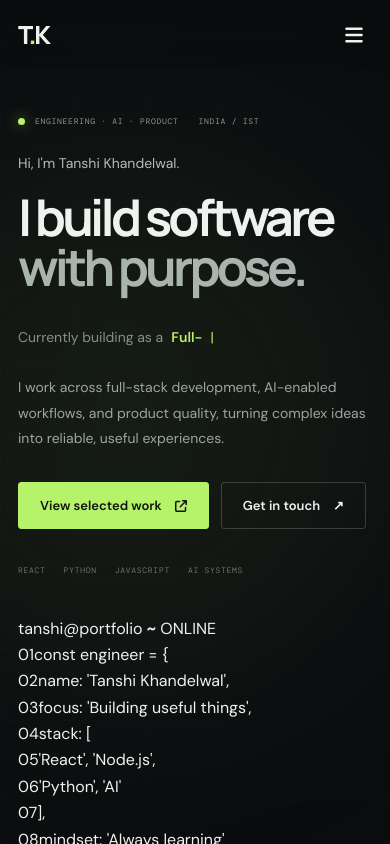
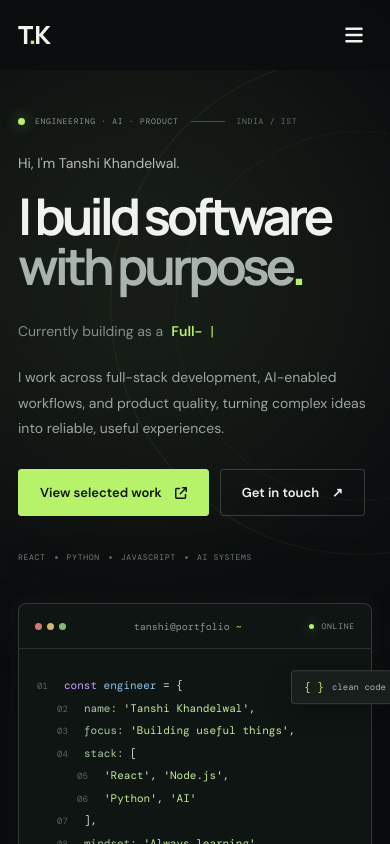
Before and after one commit to tanshi2003/Portfolio_Tanshi, a React (Create React App) app: page / in a window 390 px wide. Shown: the top 844 px of the page. Built offline with nearby package versions, Linux system fonts and the light colour scheme.

Commit message:
Refine home hero layout, animation and responsive styling

```diff
--- a/src/App.css
+++ b/src/App.css
@@ -49,46 +49,84 @@ body.menu-open { overflow: hidden; }
 .mobile-resume { display: none; }
 
 /* Hero */
-.home { display: flex; align-items: center; min-height: 790px; min-height: min(900px, 100svh); padding: 132px 0 80px; overflow: hidden; background: #0b0d0f; }
-.home-grid { position: absolute; inset: 0; opacity: .24; pointer-events: none; background-image: linear-gradient(rgba(200,220,207,.06) 1px, transparent 1px), linear-gradient(90deg, rgba(200,220,207,.06) 1px, transparent 1px); background-size: 72px 72px; mask-image: linear-gradient(90deg, black, transparent 86%); }
-.home-glow { position: absolute; width: 520px; height: 520px; border-radius: 50%; filter: blur(110px); pointer-events: none; }
-.home-glow-one { top: 14%; right: 2%; background: rgba(123,161,83,.10); }
-.home-glow-two { bottom: -35%; left: 18%; background: rgba(84,116,102,.08); }
-.home-layout { position: relative; display: grid; grid-template-columns: minmax(0, 1.4fr) minmax(260px, .6fr); align-items: center; column-gap: 9%; row-gap: 50px; }
-.home-content { max-width: 720px; }
-.eyebrow { display: flex; align-items: center; gap: 10px; color: #8b9690; font-size: 9px; margin-bottom: 30px; }
-.status-dot, .hero-aside-bottom i { width: 7px; height: 7px; flex: 0 0 7px; border-radius: 50%; background: var(--accent); box-shadow: 0 0 14px rgba(182,243,107,.6); }
-.text-1 { margin: 0 0 17px; color: #b4bdb8; font-size: clamp(15px, 1.5vw, 18px); }
-.text-2 { margin: 0; color: var(--text); font-family: 'Manrope', sans-serif; font-size: clamp(54px, 7vw, 94px); font-weight: 700; letter-spacing: -.075em; line-height: .99; }
+.home { position: relative; display: flex; align-items: center; min-height: min(820px, 100svh); padding: 124px 0 96px; overflow: hidden; background: #0b0d0f; isolation: isolate; }
+.home-grid { position: absolute; inset: 0; opacity: .14; pointer-events: none; background-image: linear-gradient(rgba(200,220,207,.07) 1px, transparent 1px), linear-gradient(90deg, rgba(200,220,207,.07) 1px, transparent 1px); background-size: 64px 64px; mask-image: linear-gradient(90deg, black, transparent 90%); }
+.home-glow { position: absolute; width: 440px; height: 440px; border-radius: 50%; filter: blur(105px); pointer-events: none; z-index: -1; }
+.home-glow-one { top: 4%; right: 3%; background: rgba(123,161,83,.12); animation: glow-drift 12s ease-in-out infinite alternate; }
+.home-glow-two { bottom: -48%; left: 15%; background: rgba(84,116,102,.08); animation: glow-drift 16s ease-in-out infinite alternate-reverse; }
+.home-orbit { position: absolute; z-index: -1; width: 500px; height: 500px; border: 1px solid rgba(182,243,107,.08); border-radius: 50%; pointer-events: none; }
+.home-orbit-one { right: -220px; top: 5%; animation: orbit-turn 48s linear infinite; }
+.home-orbit-two { right: -155px; top: 12%; width: 370px; height: 370px; border-style: dashed; border-color: rgba(182,243,107,.07); animation: orbit-turn 65s linear infinite reverse; }
+.home-layout { position: relative; display: grid; grid-template-columns: minmax(0,1.22fr) minmax(330px,.78fr); align-items: center; column-gap: clamp(42px,7vw,100px); row-gap: 46px; }
+.home-content { max-width: 680px; }
+.eyebrow { display: flex; align-items: center; gap: 10px; color: #8b9690; font-size: 9px; margin-bottom: 28px; }
+.eyebrow-rule { width: 34px; height: 1px; margin: 0 2px; background: #46504a; }
+.eyebrow-location { color: #657169; }
+.status-dot, .console-live i, .console-footer i { width: 7px; height: 7px; flex: 0 0 7px; border-radius: 50%; background: var(--accent); box-shadow: 0 0 14px rgba(182,243,107,.55); }
+.text-1 { margin: 0 0 16px; color: #b4bdb8; font-size: clamp(15px,1.5vw,18px); }
+.text-2 { margin: 0; color: var(--text); font-family: 'Manrope',sans-serif; font-size: clamp(56px,6.5vw,86px); font-weight: 700; letter-spacing: -.078em; line-height: .99; }
 .text-2 span { color: #aab4ae; }
-.text-3 { display: flex; align-items: center; flex-wrap: wrap; gap: 8px; min-height: 35px; margin-top: 27px; color: var(--muted); font-size: 16px; }
+.hero-period { color: var(--accent) !important; }
+.text-3 { display: flex; align-items: center; flex-wrap: wrap; gap: 8px; min-height: 30px; margin-top: 25px; color: var(--muted); font-size: 15px; }
 .typing-label { color: #84908a; }
 .typing { color: var(--accent); font-weight: 600; }
 .typed-cursor { color: var(--accent); }
-.home-description { max-width: 550px; margin: 20px 0 30px; color: #9ca6a0; font-size: 15px; line-height: 1.85; }
-.home-actions { display: flex; flex-wrap: wrap; align-items: center; gap: 12px; }
-.home-meta { display: flex; align-items: center; gap: 14px; margin-top: 58px; color: #69746e; font-size: 9px; }
-.meta-divider { width: 25px; height: 1px; background: #46504a; }
-.hero-aside { position: relative; min-height: 395px; padding: 22px; border: 1px solid rgba(224,236,226,.15); background: linear-gradient(145deg, rgba(25,32,29,.84), rgba(13,17,16,.56)); display: flex; flex-direction: column; justify-content: space-between; box-shadow: 0 30px 80px rgba(0,0,0,.2); }
-.hero-aside::before { content: ''; position: absolute; top: -1px; left: 22px; width: 52px; height: 2px; background: var(--accent); }
-.hero-aside-top, .hero-aside-bottom { display: flex; align-items: center; justify-content: space-between; gap: 12px; color: #89948e; font-size: 9px; }
-.hero-monogram { color: #e8eee9; font: 800 clamp(82px, 9vw, 126px)/1 'Manrope', sans-serif; letter-spacing: -.12em; padding: 20px 0; }
-.hero-monogram span { color: var(--accent); }
-.hero-aside-copy { padding: 18px 0 25px; border-top: 1px solid var(--line); border-bottom: 1px solid var(--line); }
-.hero-aside-copy .mono { display: block; margin-bottom: 13px; }
-.hero-aside-copy strong { display: block; color: var(--text); font: 600 21px/1.3 'Manrope', sans-serif; letter-spacing: -.04em; }
-.hero-aside-copy p { margin: 10px 0 0; color: #89948e; font-size: 12px; line-height: 1.65; }
-.hero-aside-bottom { flex-wrap: wrap; margin-top: 20px; font-size: 9px; }
-.hero-aside-bottom span:first-child { display: inline-flex; align-items: center; gap: 8px; }
-.hero-aside-bottom i { width: 5px; height: 5px; flex-basis: 5px; }
+.home-description { max-width: 510px; margin: 18px 0 27px; color: #9ca6a0; font-size: 14px; line-height: 1.85; }
+.home-actions { display: flex; flex-wrap: wrap; align-items: center; gap: 11px; }
+.home-meta { display: flex; align-items: center; gap: 12px; margin-top: 40px; color: #748078; font-size: 9px; }
+.home-meta i { width: 3px; height: 3px; border-radius: 50%; background: #59645d; }
+.hero-enter { opacity: 0; transform: translateY(18px); animation: hero-enter .7s var(--ease) forwards; }
+.hero-enter-1 { animation-delay: .08s; }
+.hero-enter-2 { animation-delay: .16s; }
+.hero-enter-3 { animation-delay: .24s; }
+.hero-enter-4 { animation-delay: .34s; }
+.hero-enter-5 { animation-delay: .44s; }
+.hero-enter-6 { animation-delay: .54s; }
+.hero-enter-7 { animation-delay: .64s; }
+.hero-console { position: relative; min-height: 388px; padding: 0; border: 1px solid rgba(224,236,226,.16); border-radius: 8px; background: rgba(17,23,21,.88); box-shadow: 0 30px 90px rgba(0,0,0,.34), 0 0 0 8px rgba(255,255,255,.012); transform: perspective(1000px) rotateY(-3deg) rotateX(1deg); transition: transform .5s var(--ease), border-color .4s ease; }
+.hero-console:hover { transform: perspective(1000px) rotateY(0) rotateX(0) translateY(-4px); border-color: rgba(182,243,107,.38); }
+.console-chrome { height: 45px; display: flex; align-items: center; justify-content: space-between; padding: 0 16px; border-bottom: 1px solid var(--line); color: #8b9690; font: 10px 'DM Mono',monospace; }
+.console-chrome b { color: var(--accent); font-weight: 400; }
+.console-lights { display: flex; gap: 5px; }
+.console-lights i { width: 7px; height: 7px; border-radius: 50%; background: #58645d; }
+.console-lights i:first-child { background: #d17a70; }
+.console-lights i:nth-child(2) { background: #d4b66e; }
+.console-lights i:nth-child(3) { background: #88b77d; }
+.console-live { display: flex; align-items: center; gap: 7px; color: #84918a; font-size: 8px; letter-spacing: .1em; }
+.console-live i, .console-footer i { width: 5px; height: 5px; flex-basis: 5px; }
+.console-body { padding: 25px 18px 22px; font: 11px/2.05 'DM Mono',monospace; color: #d9e1da; }
+.console-line { white-space: nowrap; }
+.console-muted { display: inline-block; width: 27px; color: #59655e; font-size: 9px; user-select: none; }
+.console-purple { color: #c7a4ff; }
+.console-blue { color: #8dc7ed; }
+.console-key { color: #a9c9a0; }
+.console-green { color: #c4e99a; }
+.console-indent { padding-left: 20px; }
+.console-indent-2 { padding-left: 40px; }
+.console-prompt { display: flex; align-items: center; gap: 10px; margin-top: 9px; color: #59655e; }
+.console-prompt b { color: var(--accent); font-weight: 400; }
+.console-command { color: #edf4ed; }
+.console-prompt i { width: 6px; height: 13px; background: var(--accent); animation: cursor-blink 1s steps(2,start) infinite; }
+.console-footer { display: flex; justify-content: space-between; gap: 10px; padding: 12px 17px; border-top: 1px solid var(--line); color: #738078; font: 8px 'DM Mono',monospace; letter-spacing: .06em; }
+.console-footer span:first-child { display: flex; align-items: center; gap: 7px; }
+.console-footer i { width: 5px; height: 5px; flex-basis: 5px; }
+.console-float { position: absolute; display: flex; align-items: center; gap: 8px; padding: 9px 12px; border: 1px solid rgba(224,236,226,.16); border-radius: 4px; background: #171e1b; color: var(--accent); box-shadow: 0 10px 25px rgba(0,0,0,.22); font: 11px 'DM Mono',monospace; animation: float-soft 5s ease-in-out infinite; }
+.console-float span { color: #aab5ad; font-size: 9px; }
+.console-float-one { top: 72px; right: -28px; }
+.console-float-two { bottom: 58px; left: -32px; animation-delay: -2.5s; }
 .scroll-cue { position: absolute; bottom: -67px; left: 0; display: inline-flex; align-items: center; gap: 13px; color: #78827c; font-size: 9px; }
 .scroll-cue svg { color: var(--accent); font-size: 11px; animation: nudge-down 1.8s ease-in-out infinite; }
 .hero-socials { position: absolute; right: 0; bottom: -67px; display: flex; gap: 18px; color: #89948e; }
 .hero-socials a { transition: color .2s ease, transform .2s ease; }
 .hero-socials a:hover { color: var(--accent); transform: translateY(-3px); }
+@keyframes hero-enter { to { opacity: 1; transform: translateY(0); } }
+@keyframes cursor-blink { to { visibility: hidden; } }
+@keyframes float-soft { 0%,100% { transform: translateY(0); } 50% { transform: translateY(-7px); } }
+@keyframes glow-drift { from { transform: translate3d(0,0,0) scale(.92); } to { transform: translate3d(-24px,18px,0) scale(1.08); } }
+@keyframes orbit-turn { to { transform: rotate(360deg); } }
 @keyframes nudge-down { 0%,100% { transform: translateY(0); } 50% { transform: translateY(5px); } }
 
-/* About / experience */
+/* About / experience *//* About / experience */
 .about { background: #f0f1ed; color: #172019; }
 .about .title { color: #172019; text-align: left; margin-bottom: 52px; }
 .about .title::before, .about .title::after, .services .title::before, .services .title::after, .skills .title::before, .skills .title::after, .projects .title::before, .projects .title::after, .contact .title::before, .contact .title::after { display: none; }
@@ -223,8 +261,8 @@ body.menu-open { overflow: hidden; }
 
 /* Responsive layouts */
 @media (max-width: 1000px) {
-  .home-layout { column-gap: 5%; grid-template-columns: minmax(0,1.2fr) minmax(245px,.8fr); }
-  .text-2 { font-size: clamp(52px,7vw,76px); }
+  .home-layout { column-gap: 5%; grid-template-columns: minmax(0,1.1fr) minmax(300px,.9fr); }
+  .text-2 { font-size: clamp(52px,6.5vw,72px); }\n  .console-body { font-size: 10px; padding-right: 12px; padding-left: 12px; }\n  .console-float-one { right: -14px; }\n  .console-float-two { left: -15px; }
   .about-grid { gap: 30px; grid-template-columns: minmax(220px,.7fr) minmax(0,1.3fr); }
   .techstack-grid { grid-template-columns: repeat(3,minmax(0,1fr)); }
   .projects-track { grid-template-columns: repeat(2,minmax(0,1fr)); }
```
